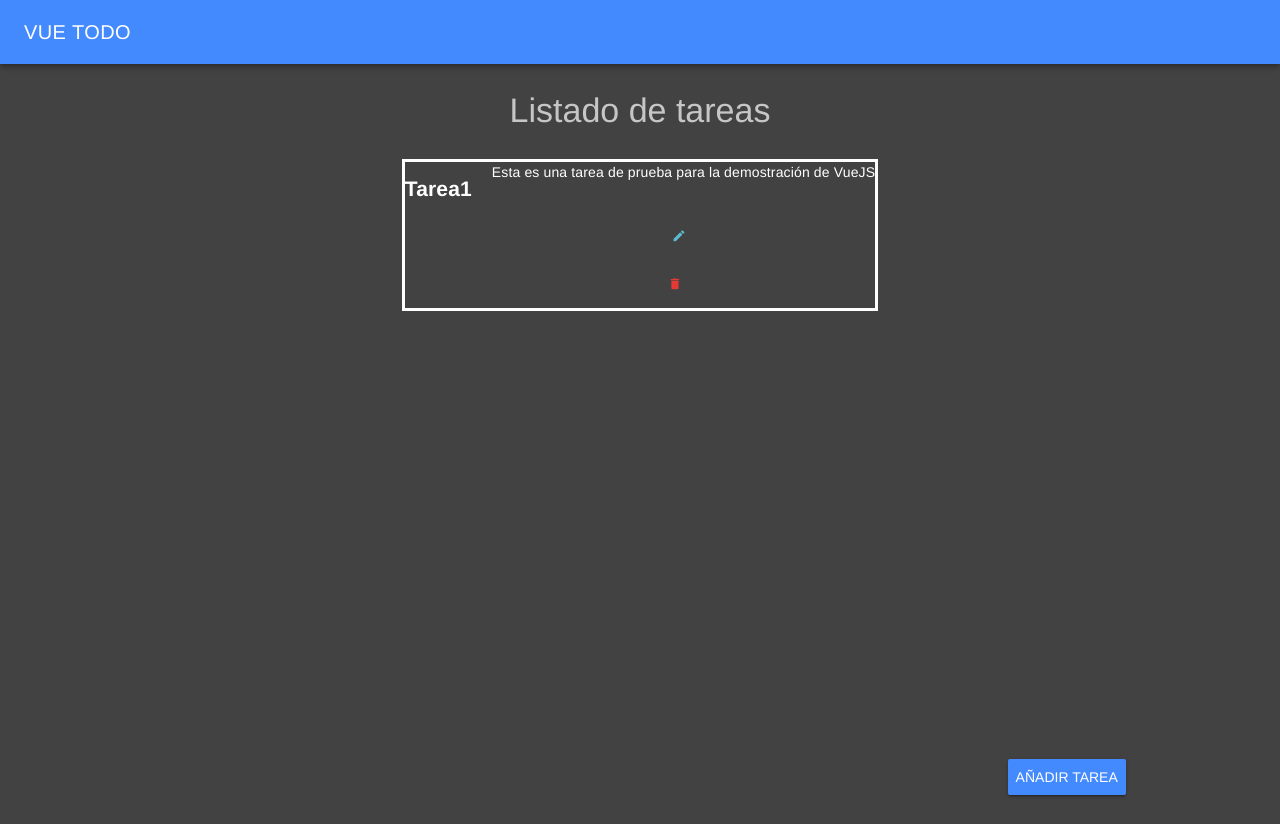
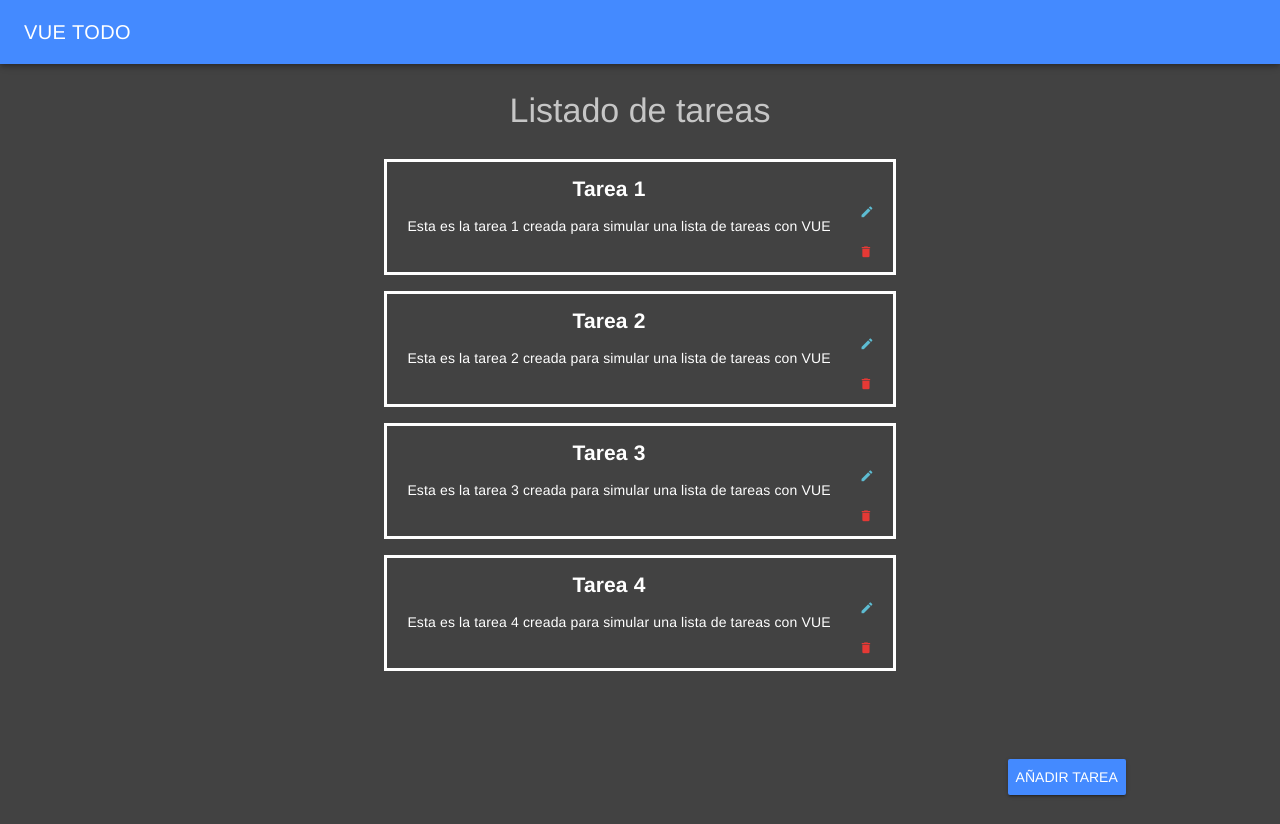
Before and after one commit to Unioviedu/TodoList-Vue, a Vue app: page / in a window 1280 px wide. Built offline with nearby package versions, Linux system fonts and the light colour scheme.

Commit message:
primeros cambios

```diff
--- a/package.json
+++ b/package.json
@@ -36,9 +36,7 @@
       "@vue/standard"
     ],
     "rules": {},
-    "parserOptions": {
-
-    }
+    "parserOptions": {}
   },
   "postcss": {
     "plugins": {
--- a/src/components/Listitem/template.html
+++ b/src/components/Listitem/template.html
@@ -1,16 +1,19 @@
 <div class="content">
     <div>
         <h2>{{title}}</h2>
+        <span class="description">{{description}}</span>
     </div>
+
+
     <div>
-        <span class="description">{{description}}</span>
         <div class="icons">
-            <md-button class="md-button">
+            <md-button class="md-icon-button">
                 <md-icon class="icon editIcon">edit</md-icon>
             </md-button>
-            <md-button class="md-button">
-                <md-icon class="icon deleteIcon">delete</md-icon>
+            <md-button class="md-icon-button">
+                <md-icon style="margin-left: 10px" class="icon deleteIcon">delete</md-icon>
             </md-button>
         </div>
     </div>
+
 </div>
--- a/src/views/home/index.vue
+++ b/src/views/home/index.vue
@@ -8,6 +8,34 @@ export default {
     components: {
       ListItem
     },
+
+    data () {
+      return {
+        tasks: [
+          {
+            id: 1,
+            title: 'Tarea 1',
+            description: 'Esta es la tarea 1 creada para simular una lista de tareas con VUE'
+          },
+          {
+            id: 2,
+            title: 'Tarea 2',
+            description: 'Esta es la tarea 2 creada para simular una lista de tareas con VUE'
+          },
+          {
+            id: 3,
+            title: 'Tarea 3',
+            description: 'Esta es la tarea 3 creada para simular una lista de tareas con VUE'
+          },
+          {
+            id: 4,
+            title: 'Tarea 4',
+            description: 'Esta es la tarea 4 creada para simular una lista de tareas con VUE'
+          }
+        ]
+      }
+    },
+
     methods: {
       anadirTarea (_this) {
         this.$router.push('/task')
--- a/src/views/home/template.html
+++ b/src/views/home/template.html
@@ -5,8 +5,8 @@
 
 
     <md-content class="body">
-        <md-list>
-          <ListItem title="Tarea1" description="Esta es una tarea de prueba para la demostración de VueJS"></ListItem>
+        <md-list v-for="task in tasks">
+          <ListItem :title="task.title" :description="task.description"></ListItem>
         </md-list>
     </md-content>
 
```
Lines whose indentation alone changed are shown as unchanged.
